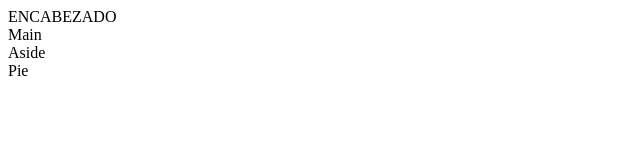
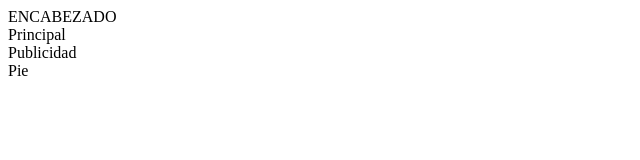
Before and after one commit to AylethLimonxr/Practica, a plain HTML site: page index.html in a window 1280 px wide. Shown: the full height of the page, 0-640 px from the left. Drawn offline with Linux system fonts and the light colour scheme.

Commit message:
se cambiaron nombres a español

```diff
--- a/index.html
+++ b/index.html
@@ -7,8 +7,8 @@
 </head>
 <body>
     <header>ENCABEZADO</header>
-    <main>Main</main>
-    <aside>Aside</aside>
+    <main>Principal</main>
+    <aside>Publicidad</aside>
     <footer>Pie</footer>
 </body>
 </html>
```
